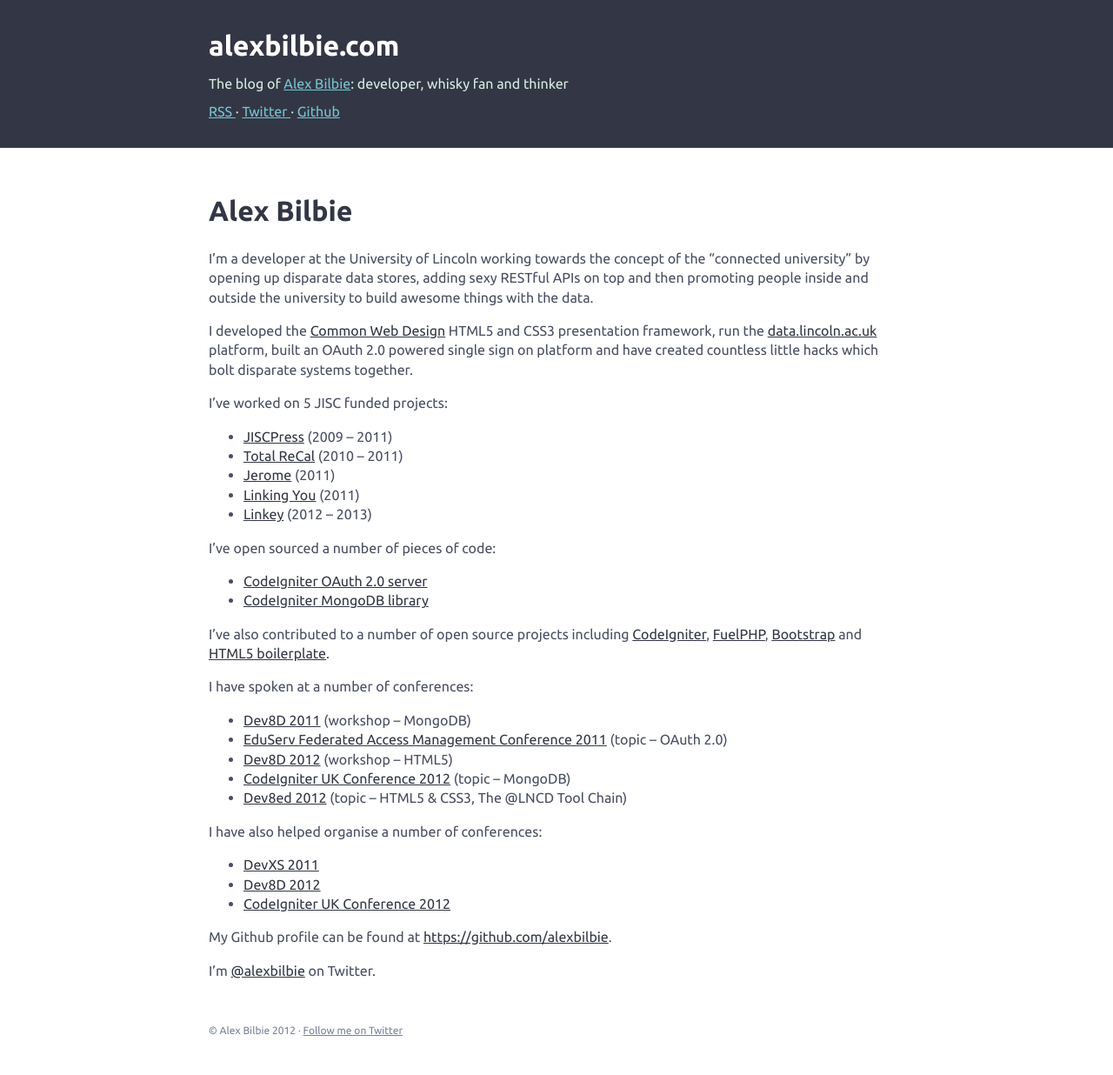
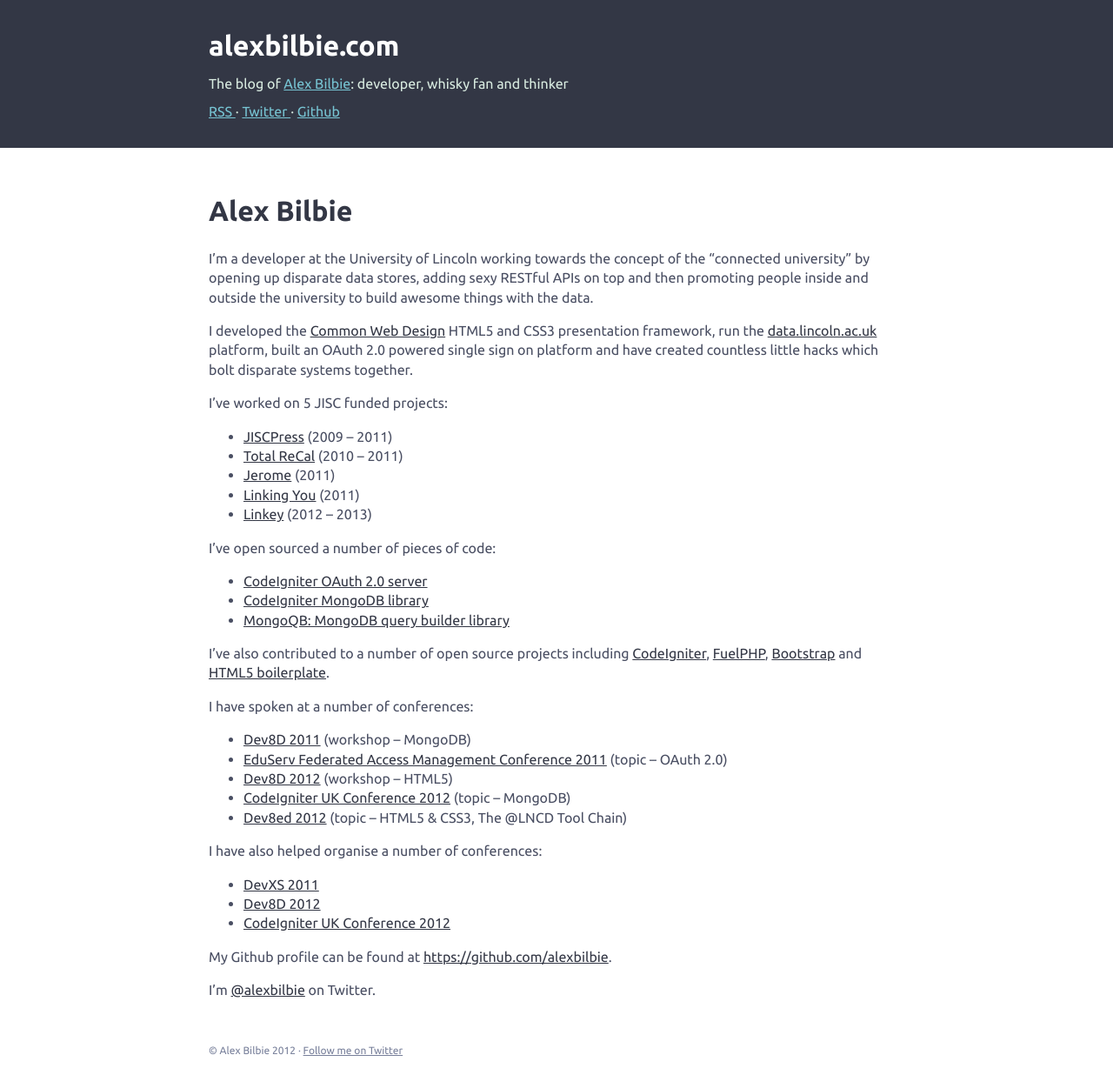
Before and after one commit to alexbilbie/alexbilbie.github.com, a Jekyll site: the page built from about.html, in a window 1280 px wide. Shown: the whole page at 87% size. Built offline with Jekyll 4.4.1, drawn with Linux system fonts in a browser that asks for light colours; before the commit the page ends 1214 px from its top, so only the background shows below that.

Commit message:
Added MongoQB to about page

```diff
--- a/about.html
+++ b/about.html
@@ -30,6 +30,7 @@ permalink: /about/
 	<ul>
 		<li><a title="CodeIgniter OAuth 2.0 server" href="https://github.com/alexbilbie/CodeIgniter-OAuth-2.0-Server" target="_blank">CodeIgniter OAuth 2.0 server</a></li>
 		<li><a title="CodeIgniter MongoDB library" href="https://github.com/alexbilbie/codeigniter-mongodb-library" target="_blank">CodeIgniter MongoDB library</a></li>
+		<li><a title="MongoQB library" href="https://github.com/alexbilbie/mongoqb" target="_blank">MongoQB: MongoDB query builder library</a></li>
 	</ul>
 
 	<p>
```
